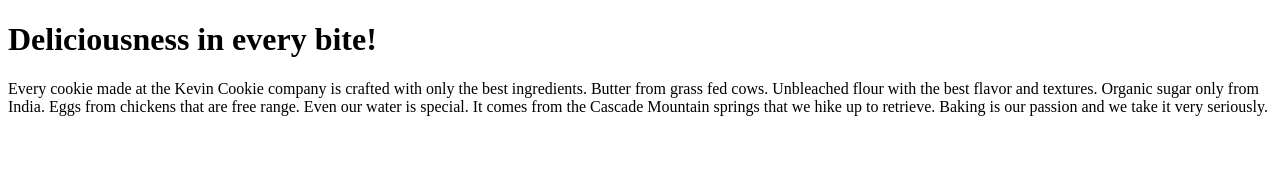
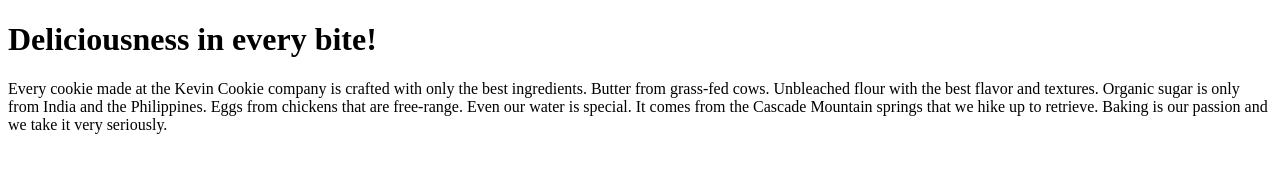
Before and after one commit to MalakYasserElbana/KevinCookieCompany.com, a plain HTML site: page index.htm in a window 1280 px wide. Drawn offline with Linux system fonts and the light colour scheme.

Commit message:
Update index.htm

```diff
--- a/index.htm
+++ b/index.htm
@@ -4,9 +4,9 @@
     <h1>Deliciousness in every bite!</h1>
     <p>
       Every cookie made at the Kevin Cookie company is crafted with only the
-      best ingredients. Butter from grass fed cows. Unbleached flour with the
-      best flavor and textures. Organic sugar only from India. Eggs from
-      chickens that are free range. Even our water is special. It comes from the
+      best ingredients. Butter from grass-fed cows. Unbleached flour with the
+      best flavor and textures. Organic sugar is only from India and the Philippines. Eggs from
+      chickens that are free-range. Even our water is special. It comes from the
       Cascade Mountain springs that we hike up to retrieve. Baking is our
       passion and we take it very seriously.
     </p>
```
